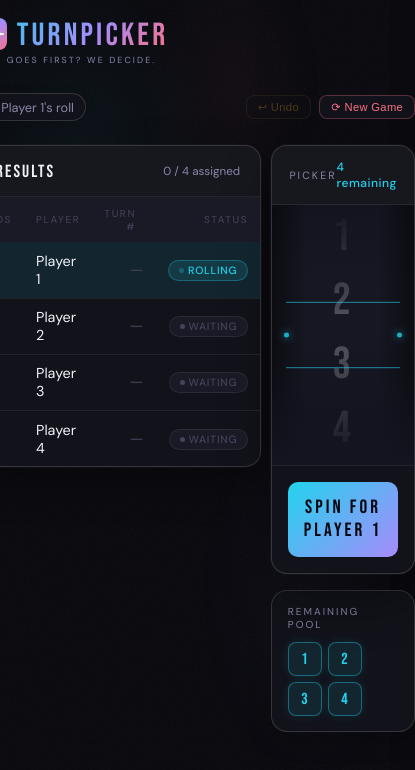
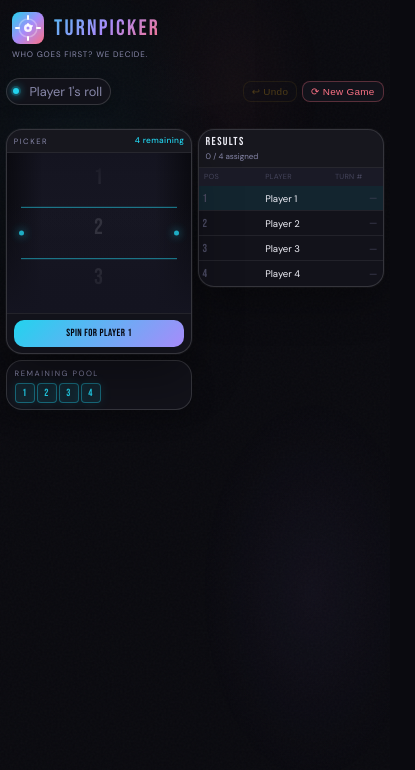
Before and after one commit to srmnapps/turnpicker, a React (Vite) app: page / in a window 390 px wide. Both pictures are taken after a click on the button "ROLL THE ORDER →". Shown: the top 770 px of the page, 415 px wide, since content can reach past the window. Built offline with nearby package versions, Linux system fonts and the light colour scheme.

Commit message:
updated index.css

```diff
--- a/src/index.css
+++ b/src/index.css
@@ -661,58 +661,112 @@ td { padding: .75rem 1.25rem; font-size: .9rem; }
 
 /* ── MOBILE LAYOUT FIX ── */
 @media (max-width: 680px) {
-  .game-grid {
-    grid-template-columns: 1fr;
-    grid-template-rows: auto auto;
-  }
-
-  .game-grid > div:last-child {
-    display: contents;
-  }
-
-  .scoreboard-card {
-    order: 2;
-  }
-
-  .result-banner {
-    order: 3;
-  }
-
-  .left-col {
-    order: 1;
-  }
-
   body {
-    padding: 0 .75rem 4rem;
+    padding: 0 0 3rem;
+    align-items: stretch;
   }
 
   .site-header {
-    padding: 1.25rem 0 1.5rem;
+    padding: .85rem .75rem 1rem;
+    width: 100%;
+    max-width: 100%;
   }
 
-  .logo-main {
-    font-size: 2rem;
-  }
+  .logo-main { font-size: 1.4rem; }
+  .logo-sub { font-size: .5rem; letter-spacing: .1em; }
 
-  .drum-scene {
-    --drum-h: 260px;
+  .game {
+    width: 100%;
+    padding: 0 .4rem;
   }
 
   .game-topbar {
-    gap: .5rem;
+    gap: .3rem;
+    flex-wrap: nowrap;
   }
 
-  .sb-table thead th,
-  td {
-    padding: .6rem .75rem;
+  .round-badge {
+    padding: .25rem .5rem .25rem .35rem;
+    font-size: .62rem;
+    flex-shrink: 0;
   }
 
-  .td-turn {
-    font-size: 1.4rem;
-    padding-right: .75rem;
+  .round-dot { width: 6px; height: 6px; }
+
+  .topbar-actions { gap: .3rem; }
+
+  .btn-sm {
+    padding: .25rem .5rem;
+    font-size: .62rem;
   }
 
-  .play-order-card {
-    font-size: .8rem;
+  .game-grid {
+    grid-template-columns: 1fr 1fr;
+    gap: .4rem;
+    width: 100%;
   }
+
+  .left-col { gap: .4rem; min-width: 0; }
+
+  /* Drum */
+  .drum-card { min-width: 0; overflow: hidden; }
+  .drum-header { padding: .35rem .4rem; }
+  .drum-header-label { font-size: .48rem; }
+  .pool-count { font-size: .52rem; }
+  .drum-scene { height: 160px; }
+  .drum-face { height: 50px; font-size: 1.4rem; }
+  .drum-window { height: 52px; }
+  .spin-btn-wrap { padding: .4rem; }
+  .btn-spin {
+    font-size: .65rem;
+    padding: .45rem .2rem;
+    letter-spacing: .04em;
+  }
+
+  /* Pills */
+  .pool-card { padding: .4rem .45rem; }
+  .pool-title { font-size: .48rem; margin-bottom: .3rem; }
+  .pill { width: 20px; height: 20px; font-size: .65rem; border-radius: 4px; }
+  .pills-wrap { gap: 2px; }
+
+  /* Play order */
+  .play-order-card { padding: .4rem .45rem; }
+  .play-order-title { font-size: .48rem; margin-bottom: .3rem; }
+  .play-order-num { width: 16px; height: 16px; font-size: .62rem; border-radius: 3px; }
+  .play-order-name { font-size: .58rem; }
+  .play-order-arrow { font-size: .52rem; margin: 0; }
+  .play-order-list { gap: 2px; }
+
+  /* Result table */
+  .scoreboard-card { min-width: 0; overflow: hidden; }
+  .sb-header { padding: .35rem .4rem; flex-direction: column; align-items: flex-start; gap: .2rem; }
+  .sb-title { font-size: .72rem; }
+  .sb-progress { font-size: .5rem; }
+
+  .sb-table { table-layout: fixed; width: 100%; }
+  .sb-table colgroup { display: none; }
+  .sb-table thead th { padding: .28rem .3rem; font-size: .46rem; letter-spacing: .03em; }
+
+  td { padding: .35rem .3rem; font-size: .62rem; overflow: hidden; text-overflow: ellipsis; white-space: nowrap; }
+  .td-pos { font-size: .72rem; width: 16px; padding: .35rem .2rem; }
+  .td-name { font-size: .6rem; max-width: 60px; }
+  .td-turn { font-size: .9rem; padding-right: .3rem; }
+  .td-turn.none { font-size: .6rem; }
+
+  /* Hide badge column completely on mobile */
+  .td-badge { display: none; }
+  .sb-table thead th:last-child { display: none; }
+
+  /* Result banner */
+  .result-banner { padding: .6rem .4rem; }
+  .result-title { font-size: .95rem; letter-spacing: .08em; }
+  .result-emoji { font-size: 1.2rem; }
+  .result-sub { font-size: .58rem; }
+
+  /* Summary */
+  .summary-row { padding: .4rem .4rem; font-size: .56rem; gap: .2rem; }
+  .summary-num { font-size: .72rem; }
+
+  /* Toast */
+  .toast { font-size: .75rem; padding: .5rem 1rem; bottom: 1rem; }
 }
```
